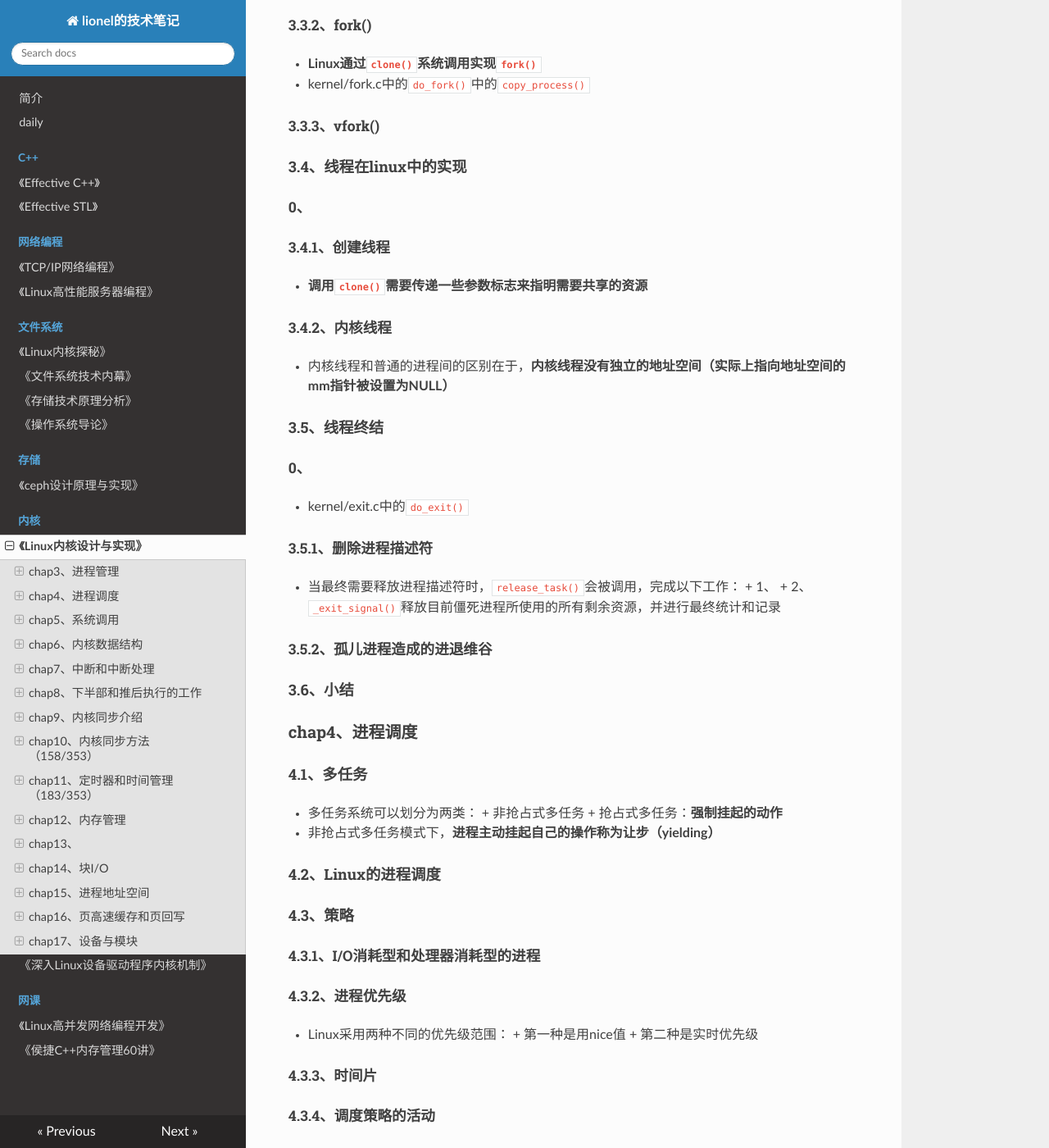
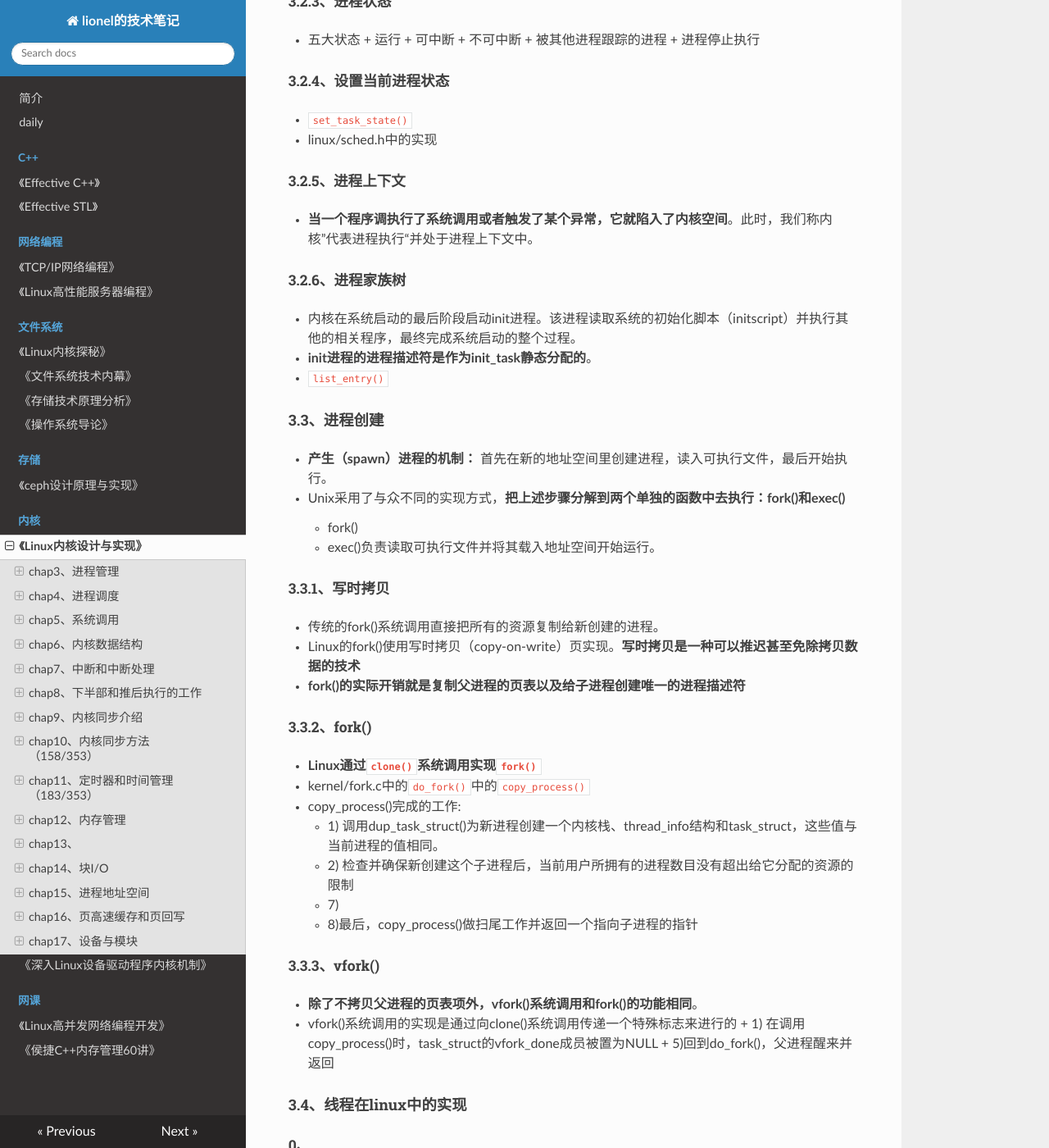
Before and after one commit to wolflion/booknotes, an MkDocs documentation site: the page built from docs/13kernel/Linux内核设计与实现.md, in a window 1280 px wide and 1400 px high, scrolled down 983 px. Shown: the whole window at 82% size. Built offline with MkDocs 1.6.1, drawn with Linux system fonts in a browser that asks for light colours; nearby versions of some CDN libraries; some of the changed text lies outside the part shown.

Commit message:
Update Linux内核设计与实现.md

```diff
--- a/docs/13kernel/Linux内核设计与实现.md
+++ b/docs/13kernel/Linux内核设计与实现.md
@@ -1,26 +1,80 @@
 ## 《Linux内核设计与实现》
 
 ### chap3、进程管理
+
++ Linux内核如何管理每个进程：它们在内核中如何被列举，如何创建，最终又如何消亡。
+
 #### 3.1、进程
 + **Linux系统的线程实现非常特别：它对线程和进程并不特别区分**。
 + 在现代操作系统中，进程提供两种虚拟机制：**虚拟处理器和虚拟内存**
++ 进程是处于执行期的程序以及相关的资源的总称。
++ fork()，然后`exec()`创建新的地址空间，并把新的程序载入其中。**fork()实际是由clone()系统调用实现的**。程序通过exit()系统调用退出执行。父进程通过wait4()系统调用查询子进程是否终结。
 #### 3.2、进程描述符及任务结构
 + linux/sched.h中的`struct task_struct{};`，**在32位机器上，它大约有1.7KB**。
++ 任务队列的双向循环链表
++ 进程描述符，包含一个具体进程的所有信息，能完整地描述一个正在执行的程序
+	+ 它打开的文件
+	+ 进程的地址空间
+	+ 挂起的信号
+	+ 进程的状态
+	+ 还有其它
 ##### 3.2.1、分配进程描述符
 + Linux通过slab分配器分配task_struct结构，asm/thread_info中的`struct thread_info{};`
++ 每个任务的thread_info结构在它的内核栈的尾端分配。结构中task域中存放的是指向该任务实际task_struct的指针。
 ##### 3.2.2、进程描述符的存放
+
++ PID的最大默认值设置为32768，linux/threads.h中定义
++ 通过修改`/proc/sys/kernel/pid_max`来提高上限
++ **通过current宏查找到当前正在运行进程的进程描述符的速度就显得尤为重要**，`current_thread_info()`实现，不同的平台上有不同的实现。
+
 ##### 3.2.3、进程状态
+
++ 五大状态
+	+ 运行
+	+ 可中断
+	+ 不可中断
+	+ 被其他进程跟踪的进程
+	+ 进程停止执行
+
 ##### 3.2.4、设置当前进程状态
 + `set_task_state()`
++ linux/sched.h中的实现
 ##### 3.2.5、进程上下文
+
++ **当一个程序调执行了系统调用或者触发了某个异常，它就陷入了内核空间**。此时，我们称内核”代表进程执行“并处于进程上下文中。
+
 ##### 3.2.6、进程家族树
+
++ 内核在系统启动的最后阶段启动init进程。该进程读取系统的初始化脚本（initscript）并执行其他的相关程序，最终完成系统启动的整个过程。
++ **init进程的进程描述符是作为init_task静态分配的**。
++ `list_entry()`
+
 #### 3.3、进程创建
 + **产生（spawn）进程的机制：** 首先在新的地址空间里创建进程，读入可执行文件，最后开始执行。
++ Unix采用了与众不同的实现方式，**把上述步骤分解到两个单独的函数中去执行：fork()和exec()**
+  + fork()
+  + exec()负责读取可执行文件并将其载入地址空间开始运行。
 ##### 3.3.1、写时拷贝
+
++ 传统的fork()系统调用直接把所有的资源复制给新创建的进程。
++ Linux的fork()使用写时拷贝（copy-on-write）页实现。**写时拷贝是一种可以推迟甚至免除拷贝数据的技术**
++ **fork()的实际开销就是复制父进程的页表以及给子进程创建唯一的进程描述符**
+
 ##### 3.3.2、fork()
 + **Linux通过`clone()`系统调用实现`fork()`**
 + kernel/fork.c中的`do_fork()`中的`copy_process()`
++ copy_process()完成的工作:
+  + 1) 调用dup_task_struct()为新进程创建一个内核栈、thread_info结构和task_struct，这些值与当前进程的值相同。
+  + 2) 检查并确保新创建这个子进程后，当前用户所拥有的进程数目没有超出给它分配的资源的限制
+  + 7)
+  + 8)最后，copy_process()做扫尾工作并返回一个指向子进程的指针
 ##### 3.3.3、vfork()
+
++ **除了不拷贝父进程的页表项外，vfork()系统调用和fork()的功能相同**。
++ vfork()系统调用的实现是通过向clone()系统调用传递一个特殊标志来进行的
+	+ 1) 在调用copy_process()时，task_struct的vfork_done成员被置为NULL
+	+ 5)回到do_fork()，父进程醒来并返回
+
 #### 3.4、线程在linux中的实现
 ##### 0、
 ##### 3.4.1、创建线程
```
